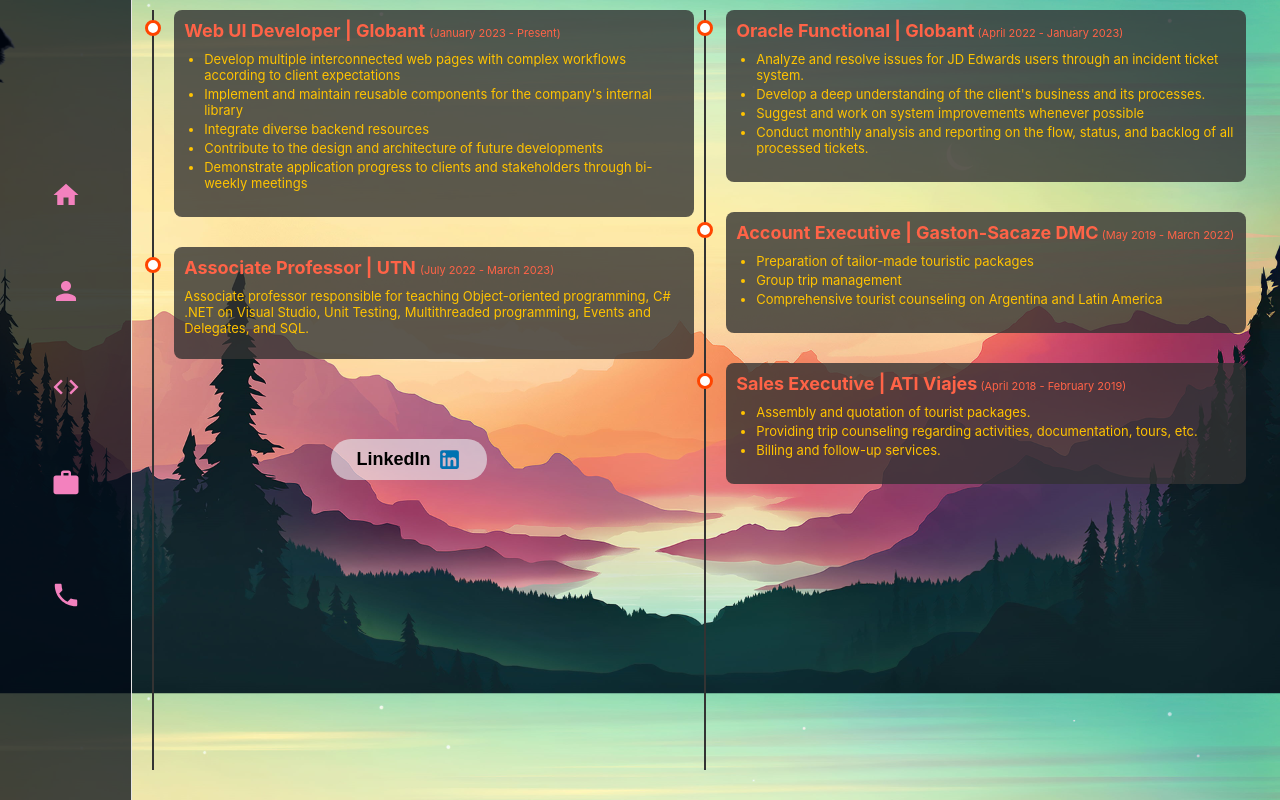
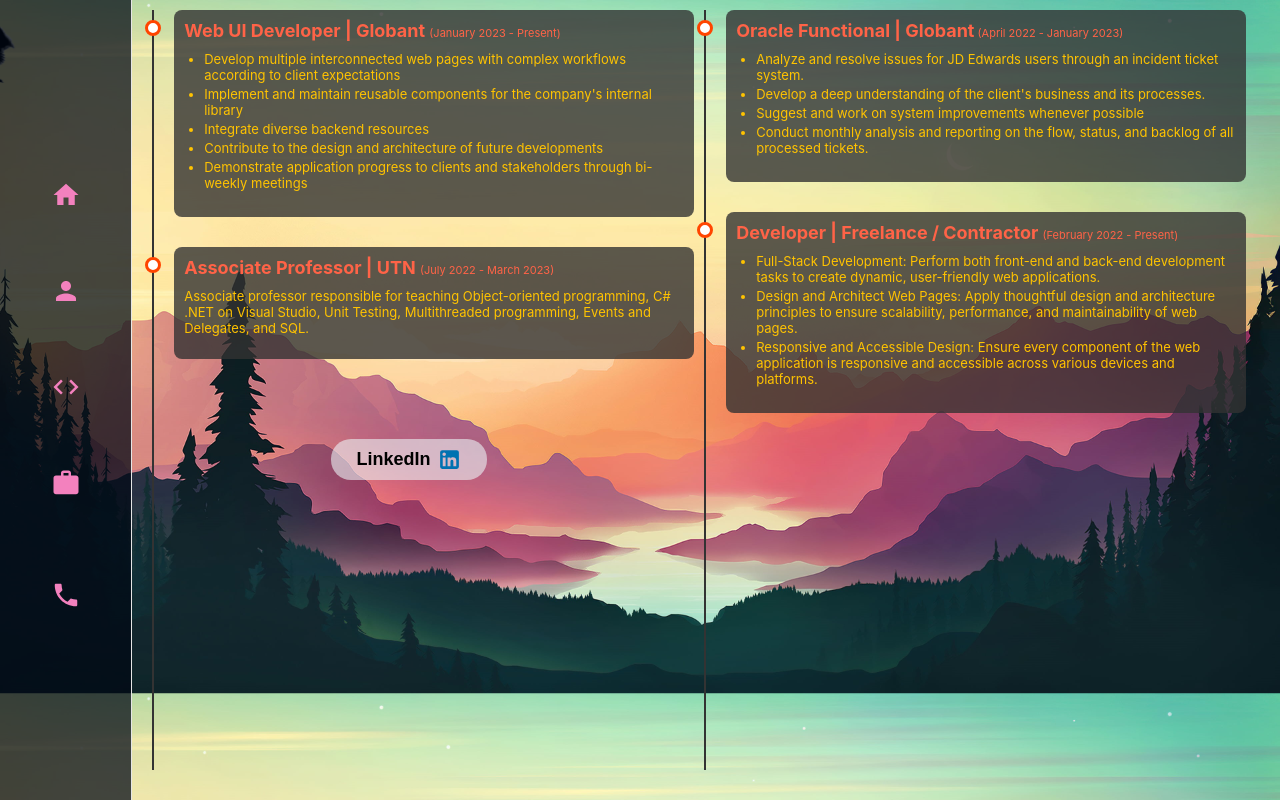
Before and after one commit to Ignacio0104/react-portfolio, a React (Create React App) app: page /workExperience in a window 1280 px wide. Built offline with nearby package versions, Linux system fonts and the light colour scheme.

Commit message:
experiences updated

```diff
--- a/src/components/WorkExperience.tsx
+++ b/src/components/WorkExperience.tsx
@@ -98,32 +98,18 @@
           <div className="card">
             <div className="info">
               <h3 className="title">
-                Account Executive | Gaston-Sacaze DMC
-                <span> (May 2019 - March 2022)</span>
+                Developer | Freelance / Contractor <span> (February 2022 - Present)</span>
               </h3>
               <ul>
-                <li>Preparation of tailor-made touristic packages</li>
-                <li>Group trip management</li>
                 <li>
-                  Comprehensive tourist counseling on Argentina and Latin
-                  America
+                Full-Stack Development: Perform both front-end and back-end development tasks to create dynamic, user-friendly web applications.
                 </li>
-              </ul>
-            </div>
-          </div>
-          <div className="card">
-            <div className="info">
-              <h3 className="title">
-                Sales Executive | ATI Viajes
-                <span> (April 2018 - February 2019)</span>
-              </h3>
-              <ul>
-                <li>Assembly and quotation of tourist packages.</li>
                 <li>
-                  Providing trip counseling regarding activities, documentation,
-                  tours, etc.
+                Design and Architect Web Pages: Apply thoughtful design and architecture principles to ensure scalability, performance, and maintainability of web pages.
                 </li>
-                <li>Billing and follow-up services.</li>
+                <li>
+                Responsive and Accessible Design: Ensure every component of the web application is responsive and accessible across various devices and platforms.
+                </li>
               </ul>
             </div>
           </div>
```
